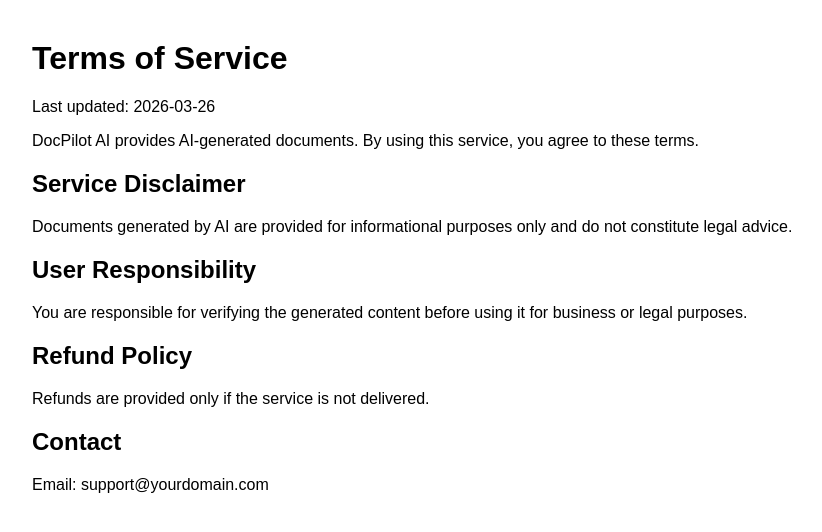
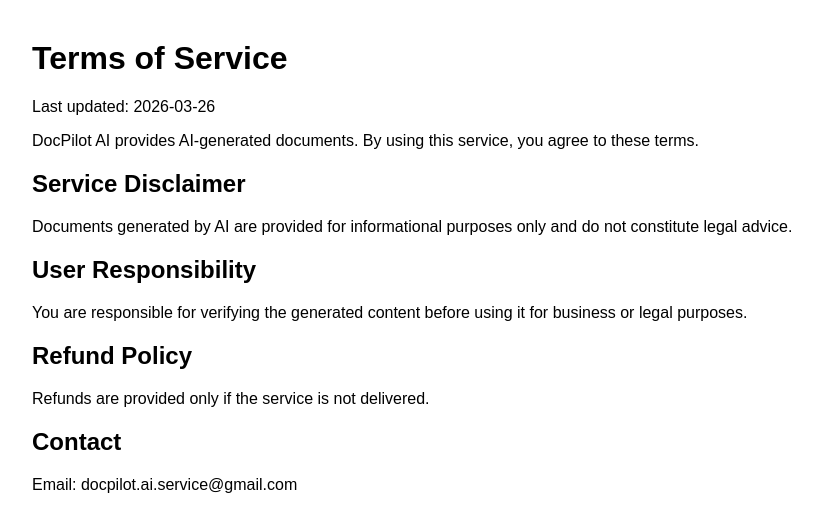
Before and after one commit to docpilot570/docpilot-ai, a Next.js app: page /terms in a window 1280 px wide. Shown: the top 532 px of the page, without its empty margins (208-1030 px from the left). Built offline with nearby package versions, Linux system fonts and the light colour scheme.

Commit message:
update email in terms

```diff
--- a/pages/terms.js
+++ b/pages/terms.js
@@ -28,7 +28,7 @@
 
       <h2>Contact</h2>
       <p>
-        Email: support@yourdomain.com
+        Email: docpilot.ai.service@gmail.com
       </p>
     </div>
   );
```
